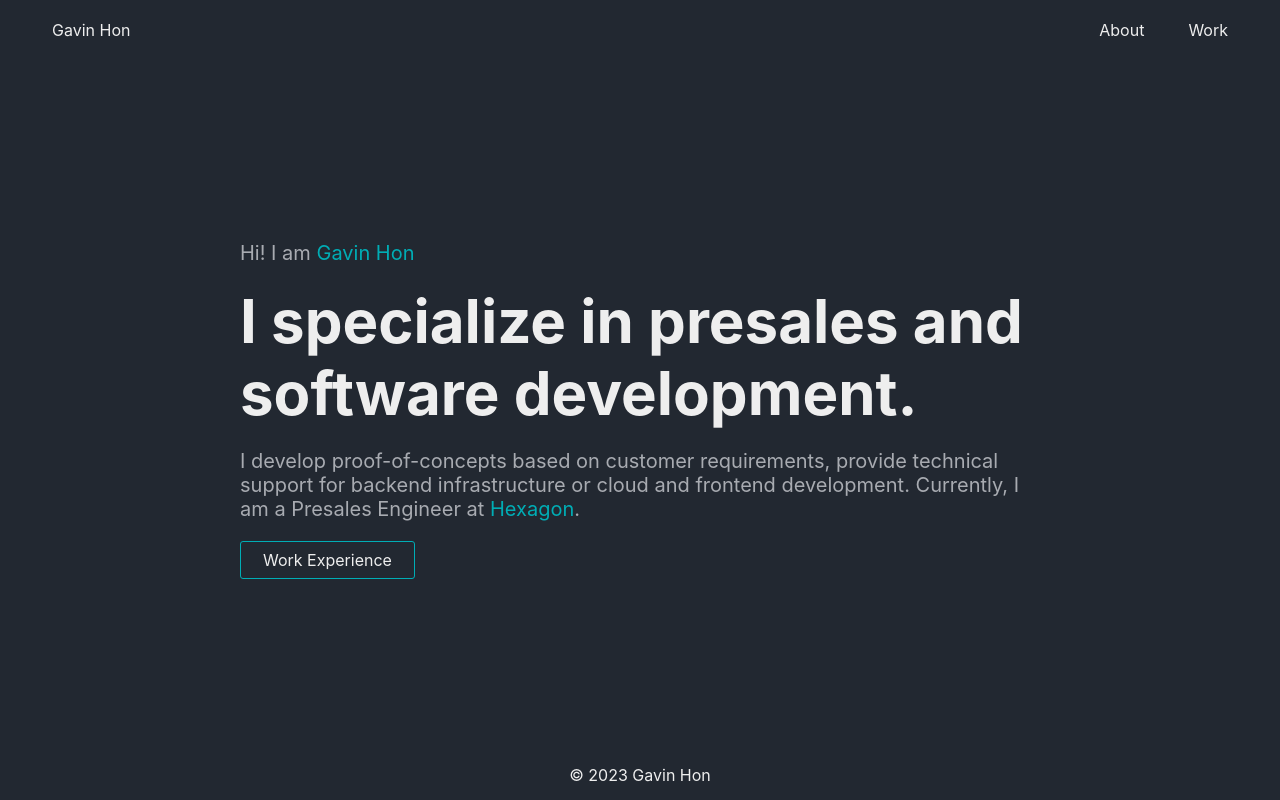
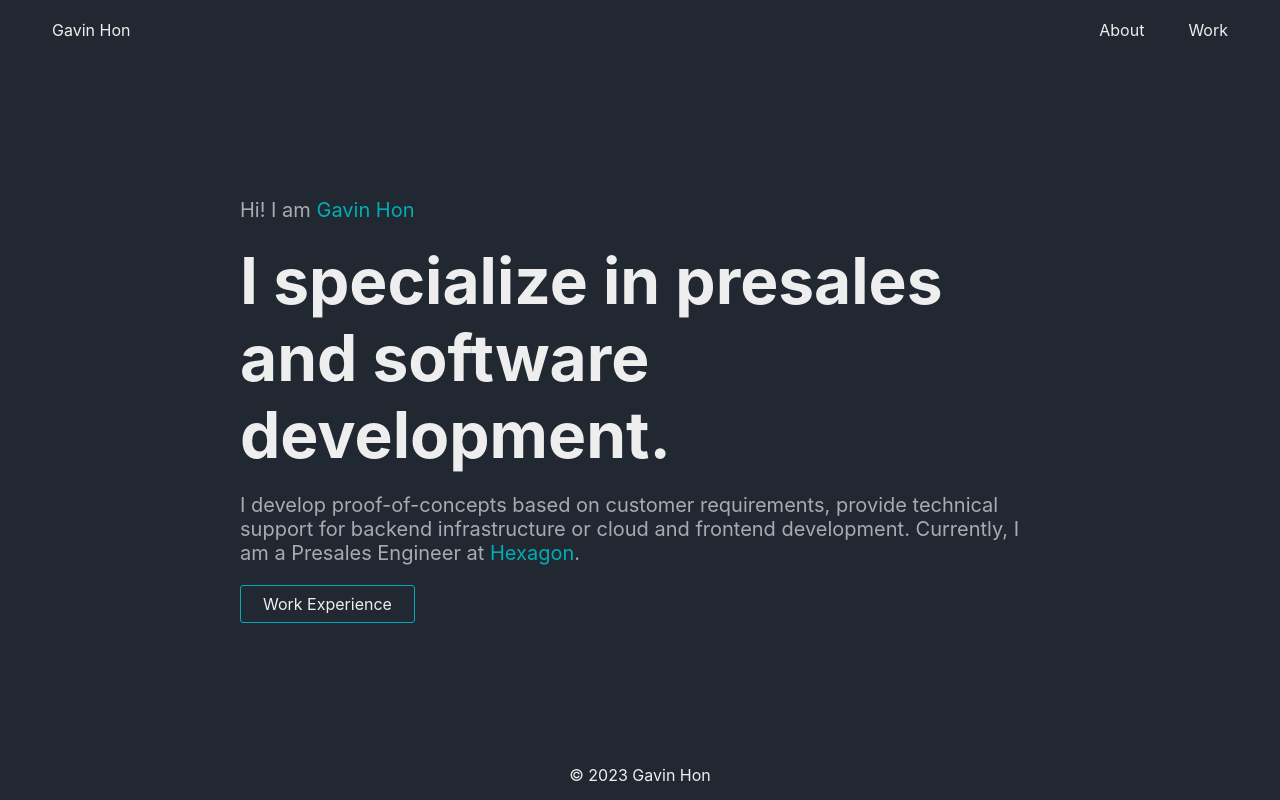
Before and after one commit to gavinhon/router-portfolio-2023, a React (Create React App) app: page / in a window 1280 px wide. Built offline with nearby package versions, Linux system fonts and the light colour scheme.

Commit message:
update About.css

```diff
--- a/src/components/pages/About.css
+++ b/src/components/pages/About.css
@@ -16,7 +16,7 @@ span {
 
 .about-highlight {
   grid-area: high;
-  font-size: clamp(60px, 4vw, 3rem);
+  font-size: clamp(2rem, 10vw, 4rem);
   margin: 0;
 }
 
```
